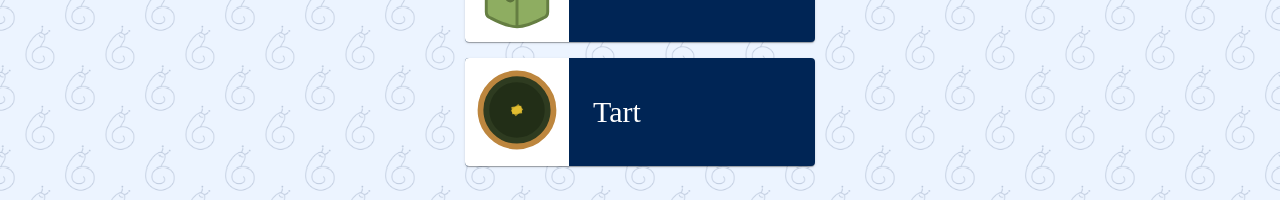
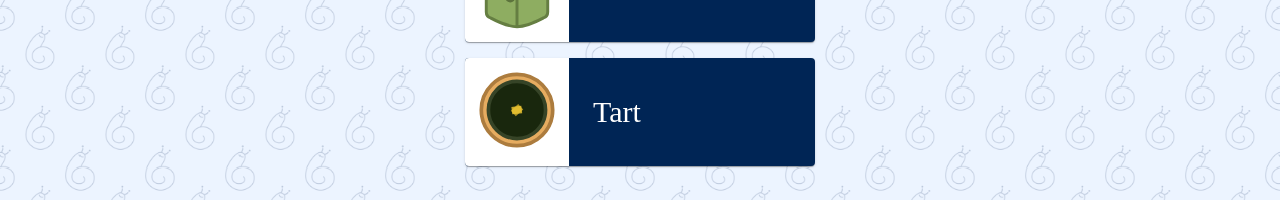
Before and after one commit to Raicuparta/beki-bakes, a Next.js app: page / in a window 1280 px wide. Shown: the part 392-592 px from the top of the page. Built offline with nearby package versions, Linux system fonts and the light colour scheme; a web font is replaced by a local one.

Commit message:
best tart

```diff
--- a/components/icons/tart-icon.tsx
+++ b/components/icons/tart-icon.tsx
@@ -13,8 +13,8 @@ export const TartIcon = ({ size = 60 }: Props) => (
     <title>tart-icon</title>
     <style>
       {`
-		.s0 { fill: #db9d4c;stroke: #bd863e;stroke-width: 100 }
-		.s1 { fill: #222e17;stroke: #2e3b20;stroke-width: 80 }
+		.s0 { fill: #e6ac60;stroke: #ac7c3e;stroke-width: 50 }
+		.s1 { fill: #19270d;stroke: #364427;stroke-width: 50 }
 		.s2 { opacity: .8;fill: #ceac2a }
 		.s3 { opacity: .8;fill: #f0c933 }
   `}
@@ -27,7 +27,7 @@ export const TartIcon = ({ size = 60 }: Props) => (
     <path
       id="filling"
       className="s1"
-      d="m511.8 927.3c-229.7 0-415.5-185.7-415.5-415.5c0-229.7 185.8-415.5 415.5-415.5c229.8 0 415.5 185.8 415.5 415.5c0 229.8-185.7 415.5-415.5 415.5z"
+      d="m511.8 898.8c-214 0-387-173-387-387c0-214 173-387 387-387c214 0 387 173 387 387c0 214-173 387-387 387z"
     />
     <g id="goldleaf">
       <path
```
